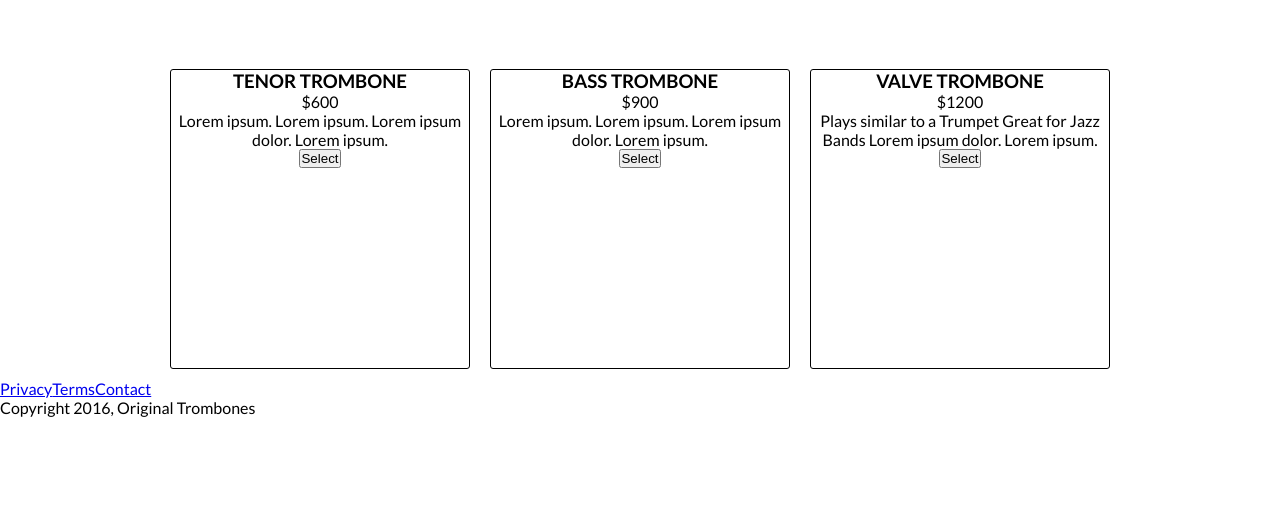
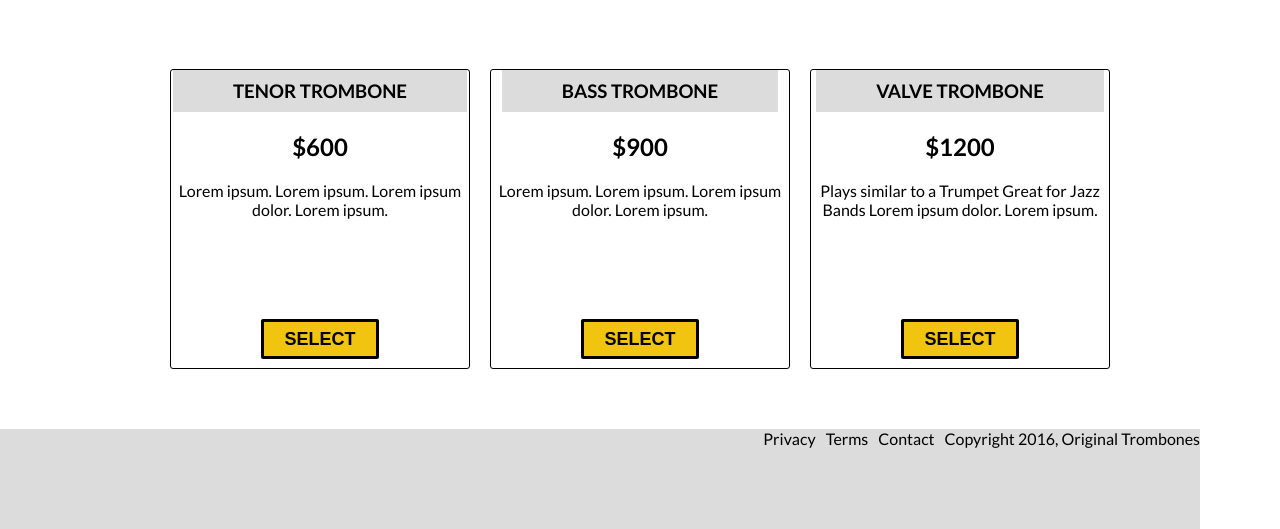
Before and after one commit to oleksandrhfnr/product-landing-page, a plain HTML site: page index.html in a window 1280 px wide. Shown: the part 1112-1641 px from the top of the page. Before the commit the page ends 1529 px from the top, so only its background shows below. Drawn offline with Linux system fonts and the light colour scheme.

Commit message:
Added style for footer

```diff
--- a/css/footer.css
+++ b/css/footer.css
@@ -0,0 +1,14 @@
+.footer__container {
+    margin-top: 50px;
+    width: 1200px;
+    height: 100px;
+    background-color: gainsboro;
+    display: flex;
+    flex-wrap: wrap;
+    justify-content: flex-end;
+}
+.footer__link {
+    margin-right: 10px;
+    text-decoration: none;
+    color: black;
+}
--- a/css/main.css
+++ b/css/main.css
@@ -20,6 +20,12 @@
     cursor: pointer;
     display: block;
     margin: 0 auto;
+}
+
+.btn:hover {
+    background-color: #ffae00;
+    border: none;
+
 }
 
 .features_container {
@@ -61,3 +67,31 @@ iframe {
     flex-direction: row;
     justify-content: center;
 }
+
+.product__header {
+    background-color: gainsboro;
+    padding: 10px 60px;
+}
+
+.product__price {
+    font-size: 24px;
+    font-weight: 900;
+    margin: 20px 0 20px;
+}
+
+.select {
+    padding: 0 20px;
+    height: 40px;
+    font-size: 18px;
+    font-weight: 900;
+    background-color: #f1c40f;
+    text-transform: uppercase;
+    border: 3px black solid;
+    border-radius: 2px;
+    cursor: pointer;
+    margin-top: 100px;
+}
+.select:hover {
+    background-color: #ffae00;
+    border: none;
+}
--- a/index.html
+++ b/index.html
@@ -61,7 +61,7 @@
         </div>
         <div id="pricing">
             <div class="tenor__trombone product">
-                <h3>TENOR TROMBONE</h3>
+                <h3 class="product__header">TENOR TROMBONE</h3>
                 <span class="product__price">$600</span>
                 <p class="text">Lorem ipsum.
                     Lorem ipsum.
@@ -70,7 +70,7 @@
                     <button class="select">Select</button>
             </div>
             <div class="bass_trombone product">
-                <h3>BASS TROMBONE</h3>
+                <h3 class="product__header">BASS TROMBONE</h3>
                 <span class="product__price">$900</span>
                 <p class="text">Lorem ipsum.
                     Lorem ipsum.
@@ -79,7 +79,7 @@
                    <button class="select">Select</button>
             </div>
             <div class="valve_trombone product">
-                <h3>VALVE TROMBONE</h3>
+                <h3 class="product__header">VALVE TROMBONE</h3>
                 <span class="product__price">$1200</span>
                 <p class="text">Plays similar to a Trumpet
                     Great for Jazz Bands
@@ -91,10 +91,9 @@
     </main>
     <footer class="footer">
         <div class="footer__container">
-            <a href="#">Privacy</a><a href="#">Terms</a><a href="#">Contact</a>
-            <p class="footer_text">Copyright 2016, Original Trombones</p>
+            <a href="#" class="footer__link">Privacy</a><a href="#" class="footer__link">Terms</a><a class="footer__link" href="#">Contact</a>
+           <br><br> <p class="footer_text">Copyright 2016, Original Trombones</p>
         </div>
     </footer>
 </body>
-
 </html>
```
